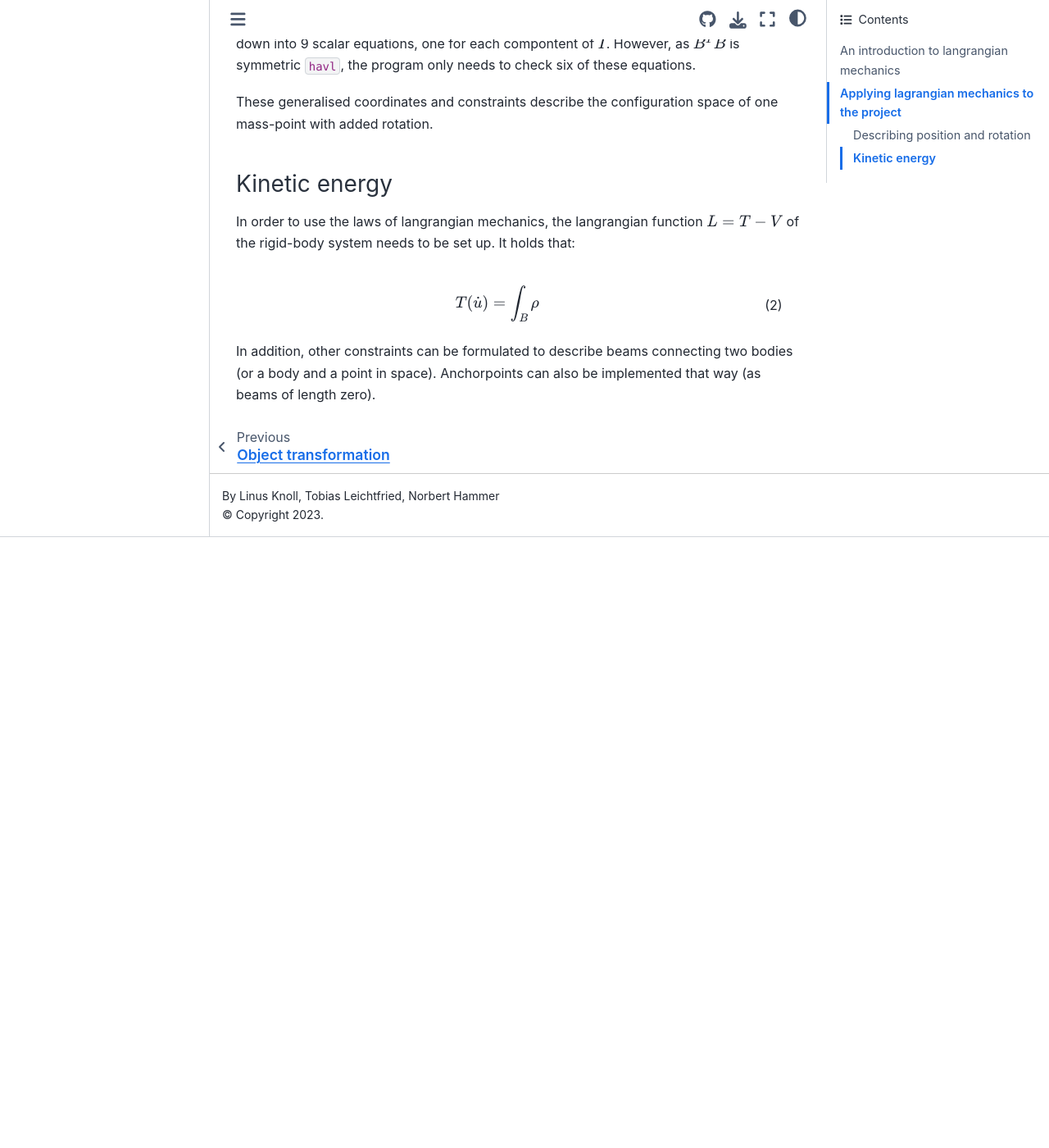
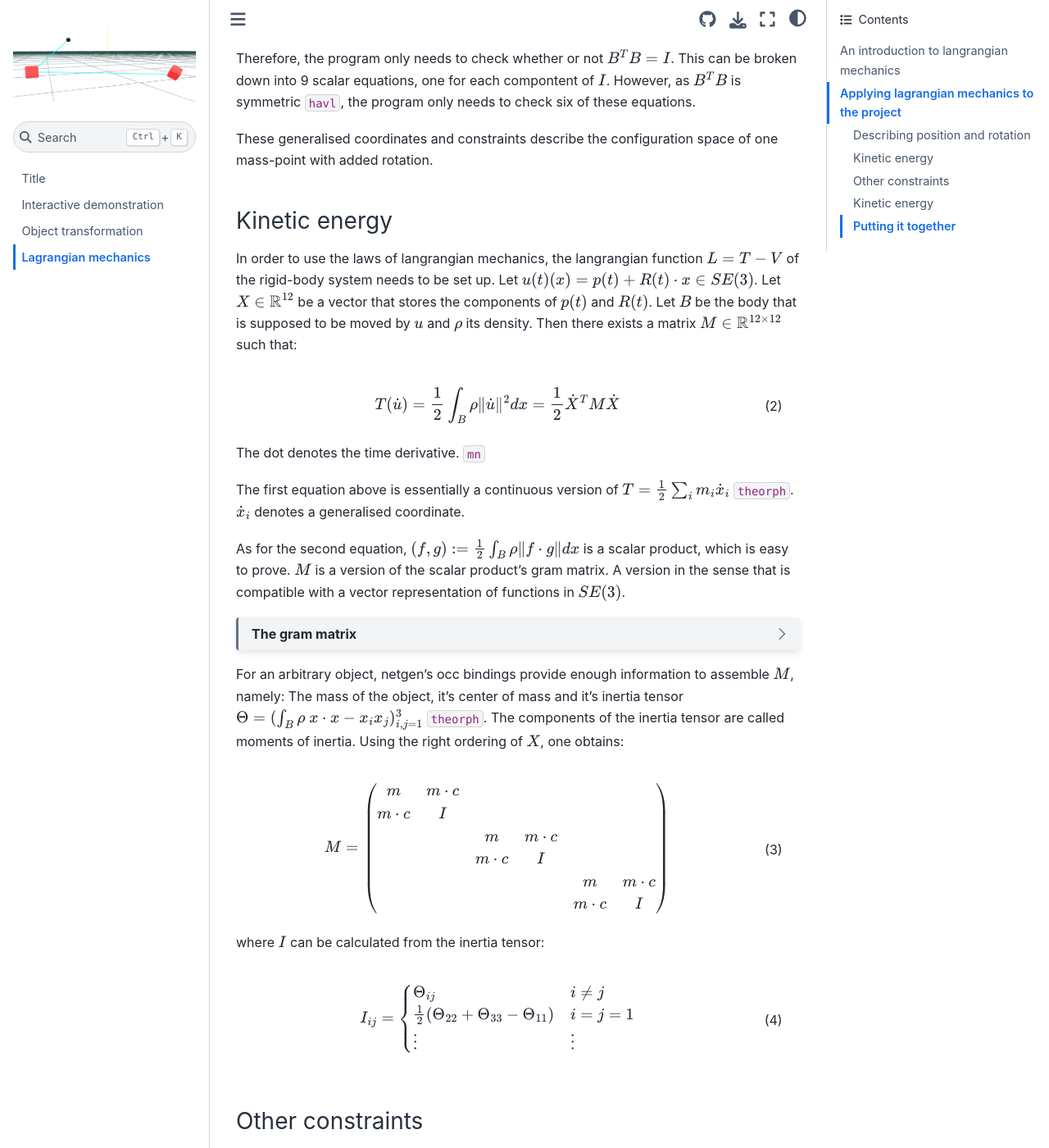
Before and after one commit to triadtitans/seminar_rigid_body_methods, a Jupyter Book: the page built from lagrange.md, in a window 1280 px wide and 1400 px high, scrolled down 810 px. Shown: the whole window at 82% size. Built offline with Jupyter Book 1.0.4 settings and Sphinx 7.4.7 and the Sphinx Book theme 1.1.4, drawn with Linux system fonts in a browser that asks for light colours; pages that are not in the unit, such as notebooks, are missing from menus; cross-references to code outside the pages are shown as plain code; before the commit the page ends 1465 px from its top, so only the background shows below that; some of the changed text lies outside the part shown.

Commit message:
continuation

`````diff
--- a/_toc.yml
+++ b/_toc.yml
@@ -4,6 +4,7 @@
 format: jb-book
 root: intro
 chapters:
+- file: interactive
 - file: objtrans
 - file: lagrange
 #- file: markdown
--- a/lagrange.md
+++ b/lagrange.md
@@ -5,13 +5,15 @@
 There is now a way to move a body. However, this motion shall follow the laws of physics.
 The approach of this project was to use langrangian mechanics.
 
+As opposed to newtonian mechanics, lagrangian mechanics allow for so-called generalized coordinates.
+
 
 ## Applying lagrangian mechanics to the project
 
 ### Describing position and rotation
 The generalised coordinates of a mass-point with rotation consist of the components of the translation vector and rotation matrix.
 However, not all matrices are allowed; the rotation matrix needs to describe a valid rotation.
-That is, it needs to lie in the special orthogonal group.
+That is, it needs to be orthonormal.
 
 
 \begin{align}
@@ -21,7 +23,7 @@
     \Leftrightarrow \forall x \in \mathbb{R}^3:~ xB^TBx & = x^Tx \\
     \Leftrightarrow B^TB & = I
 \end{align}
- {cite}`mn`
+{cite}`mn{March 6, p. 2}`
 
 Therefore, the program only needs to check whether or not $B^TB = I$.
 This can be broken down into 9 scalar equations, one for each compontent of $I$.
@@ -33,11 +35,67 @@
 ### Kinetic energy
 
 In order to use the laws of langrangian mechanics, the langrangian function $L = T - V$ of the rigid-body system needs to be set up.
-It holds that:
+Let $ u(t)(x) = p(t) + R(t) \cdot x \in SE(3) $.
+Let $X \in \mathbb{R}^{12}$ be a vector that stores the components of $p(t)$ and $R(t)$.
+Let $B$ be the body that is supposed to be moved by $u$ and $\rho$ its density.
+Then there exists a matrix $ M \in \mathbb{R}^{12 \times 12} $ such that:
 
 \begin{equation}
-    T(\dot{u}) = \int_B \rho
+    T(\dot{u}) = \frac{1}{2} \int_B \rho \| \dot{u} \|^2 dx = \frac{1}{2} \dot{X}^T M \dot{X}
+\end{equation}
+The dot denotes the time derivative.
+{cite}`mn`
+
+The first equation above is essentially a continuous version of $ T = \frac{1}{2} \sum_i m_i \dot{x}_i$ {cite}`theorph`.
+$\dot{x}_i $ denotes a generalised coordinate.
+
+As for the second equation, $\left( f, g \right) := \frac{1}{2} \int_B \rho \| f \cdot g \| dx $ is a scalar product, which is easy to prove.
+$M$ is a version of the scalar product's gram matrix. A version in the sense that is compatible with a vector representation of functions in $SE(3)$.
+
+````{dropdown} The gram matrix
+Consider $ S := \{ u(x) = p + R \cdot x ~|~ p(t) \in \mathbb{R}^3, R(t) \in \mathbb{R}^{3 \times 3} \} $.
+$S$ is isomorphic to $\mathbb{R}^{12}$ (via "storing" the entries of $p$ and $R$ into $X \in \mathbb{R}^{12}$).
+Let $\varphi: \mathbb{R}^{12} \to S$ be an isomorphism between the two spaces.
+$S$ is thus finite-dimensional and a gram matrix of the scalar product $(\cdot, \cdot)$ on $S$ can be calculated.
+As $S$ and $\mathbb{R}^{12}$ are isomorphic, $M$ can be defined: $M_{ij} := (\varphi(e_i), \varphi(e_j))$.
+$ SE(3) $ is a subset of $S$, which makes the above applicable.
+````
+
+For an arbitrary object, netgen's occ bindings provide enough information to assemble $M$, namely:
+The mass of the object, it's center of mass and it's inertia tensor $\Theta = (\int_B \rho ~ x \cdot x - x_i x_j)_{i,j=1}^3$ {cite}`theorph`.
+The components of the inertia tensor are called moments of inertia.
+Using the right ordering of $X$, one obtains:
+
+\begin{equation}
+    M = \begin{pmatrix}
+            m & m \cdot c \\
+            m \cdot c & I \\
+            & & m & m \cdot c \\
+            & & m \cdot c & I \\
+            & & & & m & m \cdot c \\
+            & & & & m \cdot c & I \\
+        \end{pmatrix}
 \end{equation}
 
-In addition, other constraints can be formulated to describe beams connecting two bodies (or a body and a point in space).
+where $I$ can be calculated from the inertia tensor:
+
+\begin{equation}
+    I_{ij} = \begin{cases}
+                \Theta_{ij} & i \neq j \\
+                \frac{1}{2} (\Theta_{22} + \Theta_{33} - \Theta_{11}) & i = j = 1 \\
+                \vdots & \vdots
+            \end{cases}
+\end{equation}
+
+### Other constraints
+In addition to $B^TB = I$, other constraints can be formulated to describe beams connecting two bodies (or a body and a point in space).
 Anchorpoints can also be implemented that way (as beams of length zero).
+
+
+### Kinetic energy
+
+```{todo}
+write something
+```
+
+### Putting it together
--- a/references.bib
+++ b/references.bib
@@ -1,6 +1,31 @@
 @misc{mn,
-    AUTHOR="Joachim Schöberl",
+    AUTHOR="Joachim Sch{\"o}berl",
     TITLE={"Meeting notes seminar scientific computing - handwritten"},
     HOWPUBLISHED="\url{https://example.com}",
     YEAR={2024},
 }
+
+@book{theorph,
+publisher = {Springer Berlin Heidelberg},
+isbn = {3642546188},
+year = {2015},
+title = {Theoretische Physik},
+language = {ger},
+address = {Berlin, Heidelberg},
+author = {Bartelmann, Matthias and Feuerbacher, Björn and Krüger, Timm and Lüst, Dieter and Rebhan, Anton and Wipf, Andreas},
+keywords = {Physics ; Quantum theory ; Mechanics ; Thermodynamics},
+url = {10.1007/978-3-642-54618-1},
+}
+
+@book{havl,
+series = {Berliner Studienreihe zur Mathematik},
+publisher = {Heldermann Verlag},
+isbn = {3885381168},
+year = {2022},
+title = {Lineare Algebra für technische Mathematik},
+edition = {Vierte, korrigierte und erweiterte Auflage},
+language = {ger},
+address = {Lemgo},
+author = {Havlicek, Hans},
+keywords = {Lineare Algebra ; Technische Mathematik},
+}
--- /dev/null
+++ b/reload.py
@@ -0,0 +1,4 @@
+from livereload import Server, shell
+server = Server()
+server.watch('./*', shell('jupyter book build .', cwd='.'))
+server.serve(root='./_build/html', open_url_delay=3)
`````
Also changed, not shown: interactive.md (added, +9 -0 lines), intro.md (+14 -9 lines), objtrans.md (+19 -4 lines), logo.png (deleted), 3 other files.
